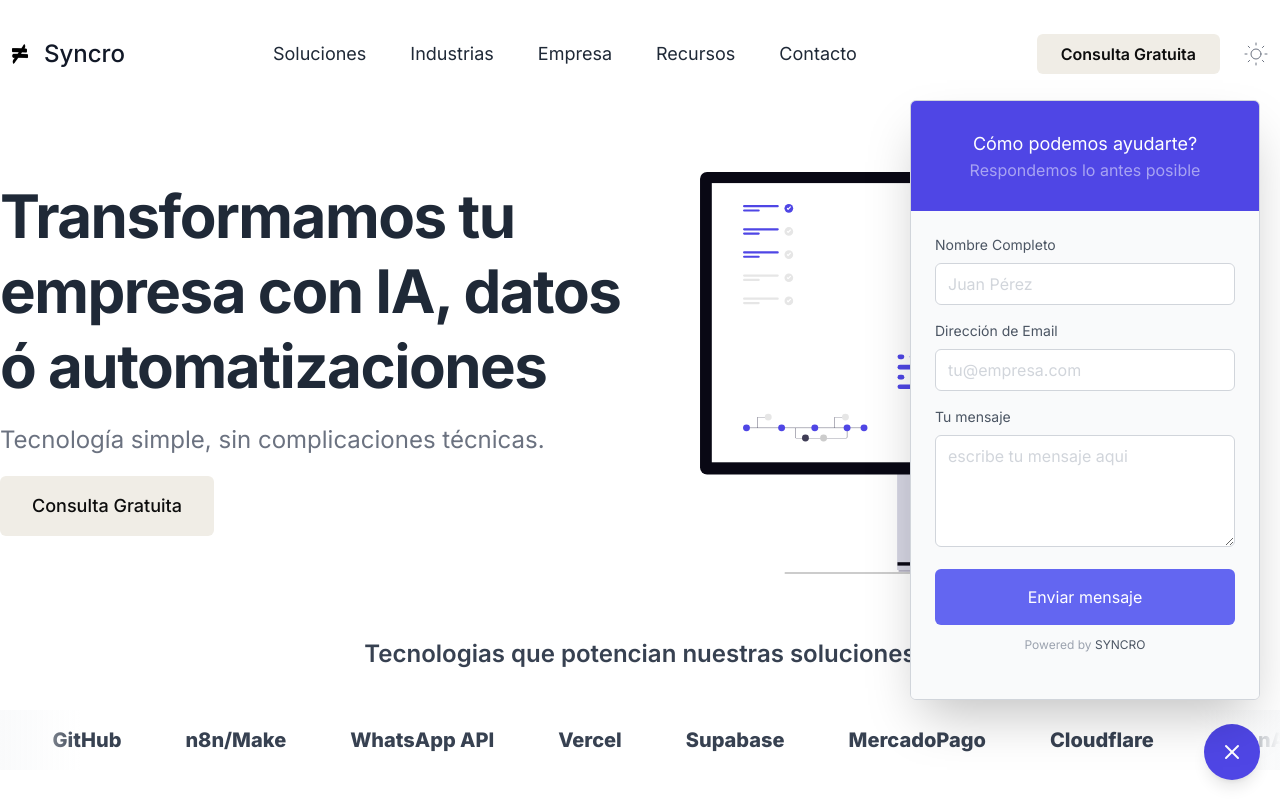
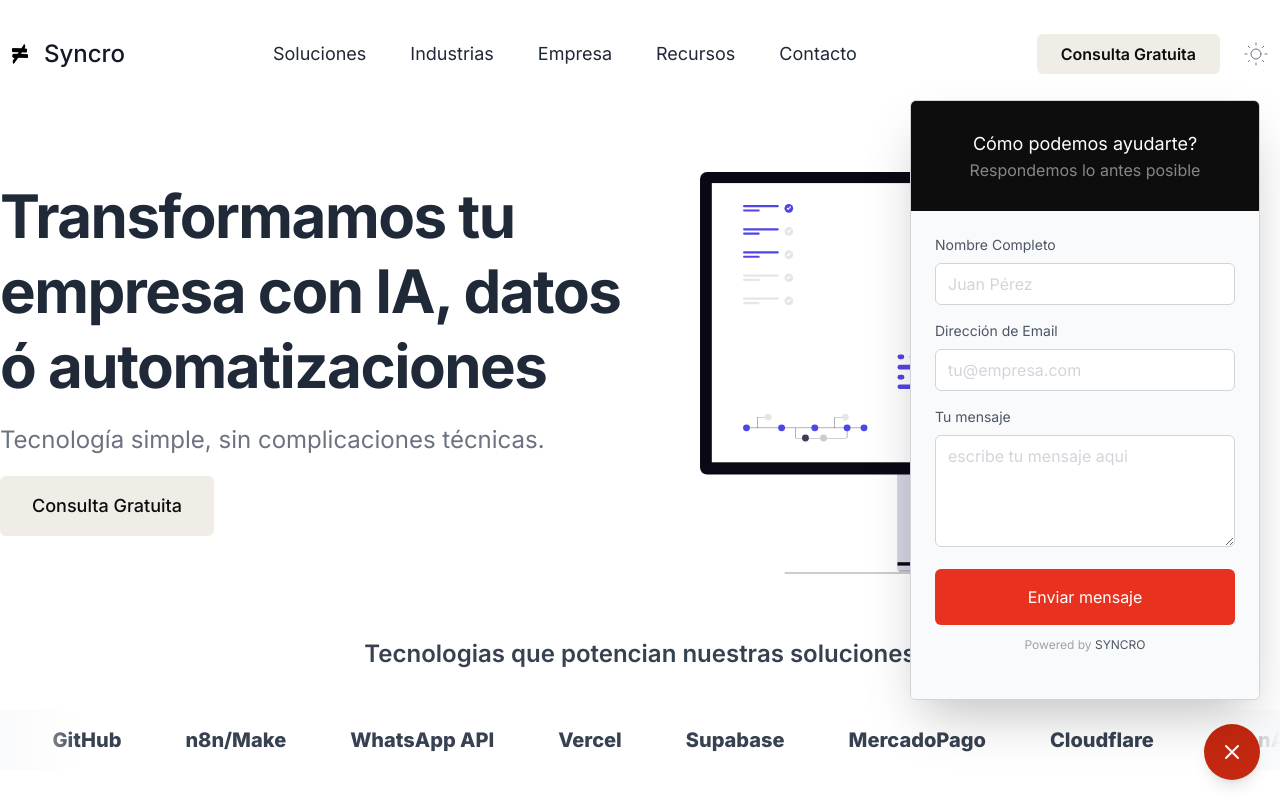
Before and after one commit to emiperaltaok/syncro-landing, a Next.js app: page / in a window 1280 px wide. Both pictures are taken after a click on the button "Open Contact form Widget". Shown: the top 800 px of the page. Built offline with nearby package versions, Linux system fonts and the light colour scheme.

Commit message:
design: popup widget brand colors

```diff
--- a/src/components/PopupWidget.tsx
+++ b/src/components/PopupWidget.tsx
@@ -58,7 +58,7 @@ export function PopupWidget() {
       <Disclosure>
         {({ open }) => (
           <>
-            <DisclosureButton className="fixed z-40 flex items-center justify-center transition duration-300 bg-indigo-500 rounded-full shadow-lg right-5 bottom-5 w-14 h-14 focus:outline-none hover:bg-indigo-600 focus:bg-indigo-600 ease">
+            <DisclosureButton className="fixed z-40 flex items-center justify-center transition duration-300 bg-[#e8321f] rounded-full shadow-lg right-5 bottom-5 w-14 h-14 focus:outline-none hover:bg-[#c42810] focus:bg-[#c42810] ease">
               <span className="sr-only">Open Contact form Widget</span>
               <Transition
                 show={!open}
@@ -118,7 +118,7 @@ export function PopupWidget() {
               as="div"
             >
               <DisclosurePanel className=" flex flex-col  overflow-hidden left-0 h-full w-full sm:w-[350px] min-h-[250px] sm:h-[600px] border border-gray-300 dark:border-gray-800 bg-white shadow-2xl rounded-md sm:max-h-[calc(100vh-120px)]">
-                <div className="flex flex-col items-center justify-center h-32 p-5 bg-indigo-600">
+                <div className="flex flex-col items-center justify-center h-32 p-5 bg-[#0d0d0d]">
                   <h3 className="text-lg text-white">Cómo podemos ayudarte?</h3>
                   <p className="text-white opacity-50">
                     Respondemos lo antes posible
@@ -167,7 +167,7 @@ export function PopupWidget() {
                           className={`w-full px-3 py-2 text-gray-600 placeholder-gray-300 bg-white border border-gray-300 rounded-md focus:outline-none focus:ring   ${
                             errors.name
                               ? "border-red-600 focus:border-red-600 ring-red-100"
-                              : "border-gray-300 focus:border-indigo-600 ring-indigo-100"
+                              : "border-gray-300 focus:border-[#e8321f] ring-[#1e1e1e]"
                           }`}
                         />
                         {errors.name && (
@@ -198,7 +198,7 @@ export function PopupWidget() {
                           className={`w-full px-3 py-2 text-gray-600 placeholder-gray-300 bg-white border border-gray-300 rounded-md focus:outline-none focus:ring   ${
                             errors.email
                               ? "border-red-600 focus:border-red-600 ring-red-100"
-                              : "border-gray-300 focus:border-indigo-600 ring-indigo-100"
+                              : "border-gray-300 focus:border-[#e8321f] ring-[#1e1e1e]"
                           }`}
                         />
 
@@ -227,7 +227,7 @@ export function PopupWidget() {
                           className={`w-full px-3 py-2 text-gray-600 placeholder-gray-300 bg-white border border-gray-300 rounded-md h-28 focus:outline-none focus:ring   ${
                             errors.message
                               ? "border-red-600 focus:border-red-600 ring-red-100"
-                              : "border-gray-300 focus:border-indigo-600 ring-indigo-100"
+                              : "border-gray-300 focus:border-[#e8321f] ring-[#1e1e1e]"
                           }`}
                           required
                         ></textarea>
@@ -240,7 +240,7 @@ export function PopupWidget() {
                       <div className="mb-3">
                         <button
                           type="submit"
-                          className="w-full px-3 py-4 text-white bg-indigo-500 rounded-md focus:bg-indigo-600 focus:outline-none"
+                          className="w-full px-3 py-4 text-white bg-[#e8321f] rounded-md focus:bg-[#c42810] focus:outline-none"
                         >
                           {isSubmitting ? (
                             <svg
@@ -308,7 +308,7 @@ export function PopupWidget() {
                       </h3>
                       <p className="text-gray-700 md:px-3">{Message}</p>
                       <button
-                        className="mt-6 text-indigo-600 focus:outline-none"
+                        className="mt-6 text-[#e8321f] focus:outline-none"
                         onClick={() => reset()}
                       >
                         Volver
@@ -338,7 +338,7 @@ export function PopupWidget() {
                       </h3>
                       <p className="text-gray-700 md:px-3">{Message}</p>
                       <button
-                        className="mt-6 text-indigo-600 focus:outline-none"
+                        className="mt-6 text-[#e8321f] focus:outline-none"
                         onClick={() => reset()}
                       >
                         Volver
```
